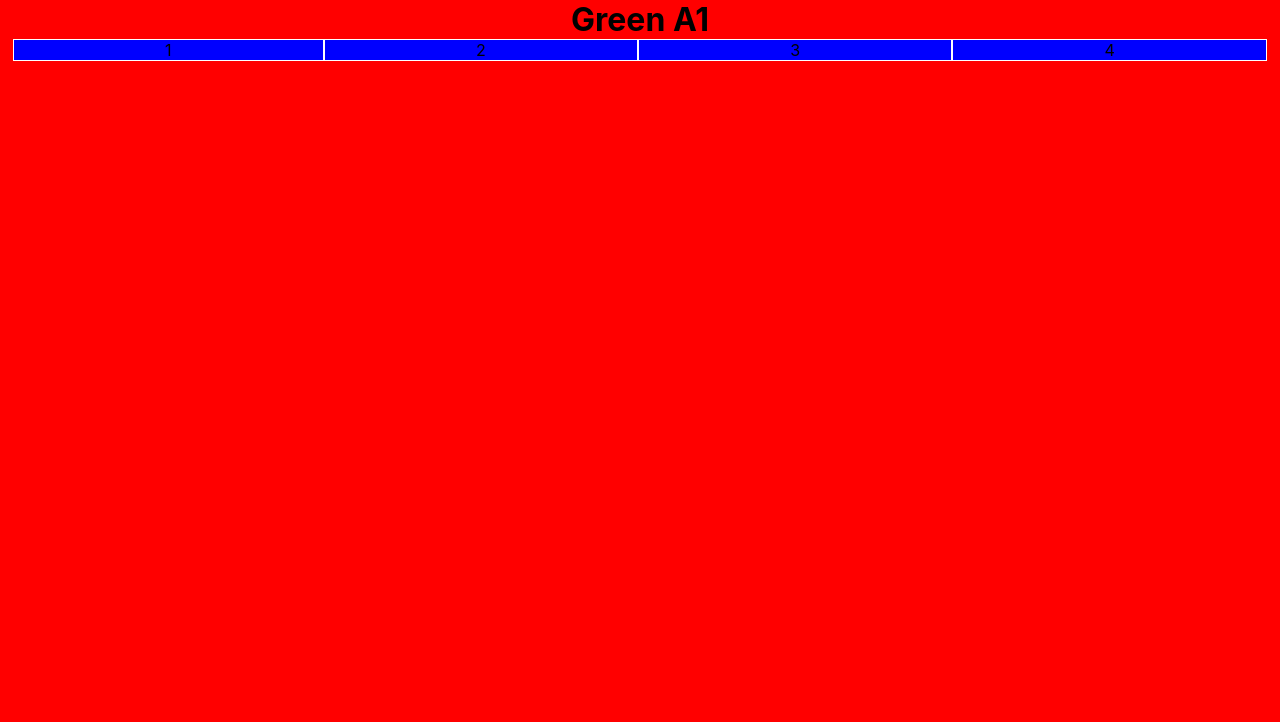
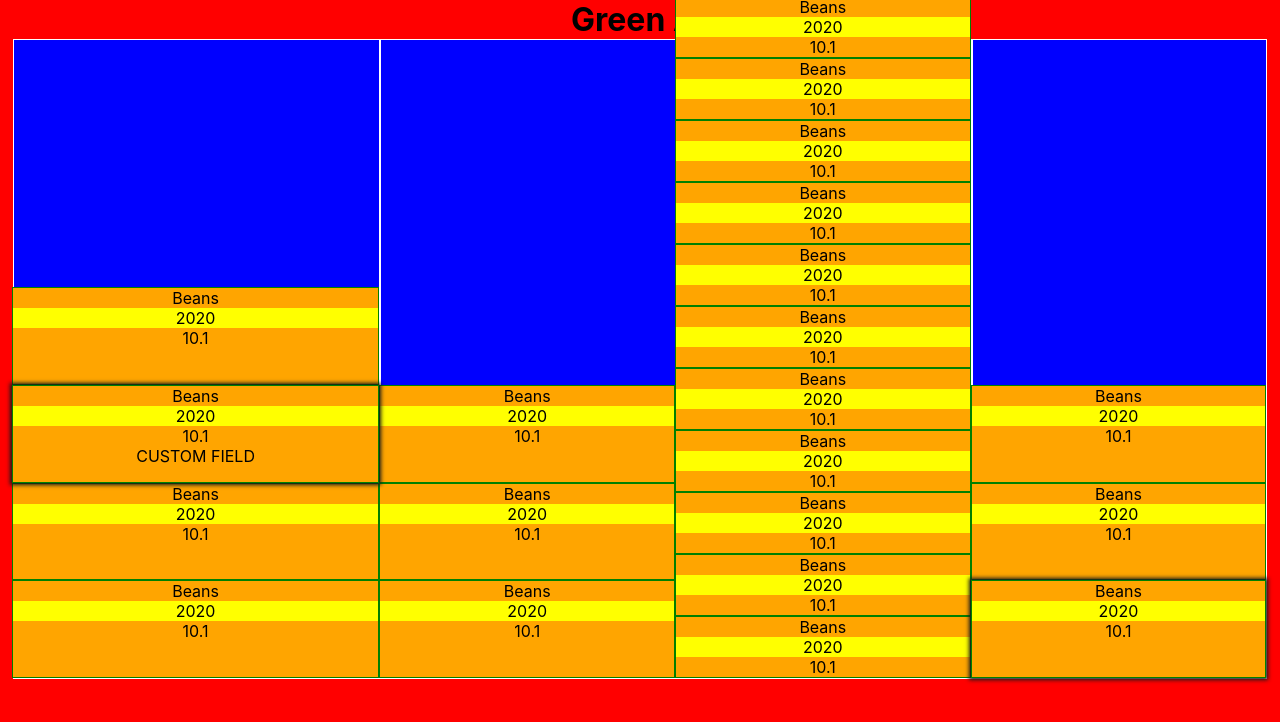
Before and after one commit to Kacper-Lubisz/TrayMaster, a React (Create React App) app: page / in a window 1280 px wide. Shown: the top 722 px of the page. Built offline with nearby package versions, Linux system fonts and the light colour scheme; no server answers; the database is empty.

Commit message:
Work on viewport

```diff
--- a/src/App.tsx
+++ b/src/App.tsx
@@ -1,5 +1,5 @@
-import React from 'react';
-import './App.scss';
+import React from "react";
+import "./App.scss";
 import {TopBar} from "./TopBar";
 import {SideBar} from "./SideBar";
 import {ViewPort} from "./ViewPort";
@@ -13,13 +13,15 @@ class App extends React.Component<any, any> {
     constructor(props: any) {
         super(props);
 
-    Warehouse.loadWarehouse();
-
-    this.pages = [{
+        this.pages = [
+            {
                 name: "Categories", sections: [
                     {
                         title: "All",
-          buttons: ["Beans", "Beans", "Beans", "Beans", "Beans", "Beans", "Beans", "Beans", "Beans", "Beans", "Beans", "Beans", "Beans", "Beans", "Beans"],
+                        buttons: [
+                            "Beans", "Beans", "Beans", "Beans", "Beans", "Beans", "Beans", "Beans", "Beans", "Beans",
+                            "Beans", "Beans", "Beans", "Beans", "Beans"
+                        ],
                         onClick: () => null
                     }, {
                         title: "Suggested",
@@ -32,7 +34,10 @@ class App extends React.Component<any, any> {
                 name: "Expiry", sections: [
                     {
                         title: "Years",
-            buttons: ["2020", "2020", "2020", "2020", "2020", "2020", "2020", "2020", "2020", "2020", "2020", "2020", "2020", "2020", "2020"],
+                        buttons: [
+                            "2020", "2020", "2020", "2020", "2020", "2020", "2020", "2020", "2020", "2020", "2020",
+                            "2020", "2020", "2020", "2020"
+                        ],
                         onClick: () => null
                     }, {
                         title: "Quarters",
@@ -47,16 +52,16 @@ class App extends React.Component<any, any> {
             }
         ];
 
-    Warehouse.loadWarehouse().then(warehouse => {
-      console.log(warehouse)
-    })
+        // Warehouse.loadWarehouse().then(warehouse => {
+        //     console.log(warehouse);
+        // });
 
     }
 
     render() {
         return (
             <div id="app">
-            <ViewPort/>
+                <ViewPort zoneLabel={"Green 1A"}/>
             </div>
         );
     }
--- a/src/ViewPort.scss
+++ b/src/ViewPort.scss
@@ -1,18 +1,49 @@
-#inner {
+#shelf {
   display: flex;
   flex-direction: row;
   flex-wrap: nowrap;
   justify-content: space-around;
   align-items: stretch;
   margin: 0 1%;
+  height: 80%;
 
   .column {
     border: 1px solid white;
     text-align: center;
     background-color: blue;
     flex: auto;
+
+    display: flex;
+    flex-direction: column;
+    flex-wrap: nowrap;
+    justify-content: flex-end;
+    align-items: flex-end;
+
+    .tray {
+      background-color: orange;
+      border: 1px solid green;
+      width: 100%;
+      height: 15%;
+
+    }
+
+
   }
+
 }
+
+#trayExpiry {
+  background-color: #aaa; // this is the default colour when there is no expiry specified
+}
+
+.selected {
+  background-color: orangered;
+  box-shadow: 0 0 4px 2px #191919;
+  //box-shadow: 0 0 50px 30px red;
+  z-index: 1;
+
+}
+
 
 h1 {
   margin: 0;
--- a/src/ViewPort.tsx
+++ b/src/ViewPort.tsx
@@ -1,20 +1,156 @@
 import React from "react";
 import "./ViewPort.scss";
-import "./core/"
-
+import {Column, Tray} from "./core/Warehouse";
 
 interface ViewPortProps {
-
+    zoneLabel: string;
 }
 
+interface LongPress {
+    isHappening: boolean;
+    timeout: number;
+    dragFrom: number;
+    selectedBefore: Map<Tray, boolean>;
+}
+
+/**
+ *@property
+ */
 interface ViewPortState {
-    columns:Co
+    columns: Column[];
+    selected: Map<Tray, Boolean>;
+    mouseDown?: boolean;
+    longPress?: LongPress;
 }
+
+const LONG_PRESS_TIMEOUT = 300;
 
 export class ViewPort extends React.Component<ViewPortProps, ViewPortState> {
 
     constructor(props: ViewPortProps) {
         super(props);
+
+        let category = {name: "Beans"};
+        let expiry = {
+            from: new Date().getTime(),
+            to: new Date().getTime(),
+            label: "2020",
+            color: "#ff0"
+        };
+        let weight: number = 10.1;
+
+        let trayA = new Tray(category, expiry, weight, "CUSTOM FIELD");
+        let trayB = new Tray(category, expiry, weight);
+
+        let bigBoyTray = new Tray({
+            name: "BeansBeansBeansBeansBeansBeansBeansBeansBeansBeansBeansBeansBeansBeansBeansBeansBeansBeans"
+        }, expiry, weight);
+
+        this.state = {
+            selected: new Map([trayA, trayB].map((tray) => [tray, true])),
+            columns: [
+                new Column([
+                    new Tray(category, expiry, weight),
+                    trayA,
+                    new Tray(category, expiry, weight),
+                    new Tray(category, expiry, weight)
+                ]),
+                new Column([
+                    new Tray(category, expiry, weight),
+                    new Tray(category, expiry, weight),
+                    new Tray(category, expiry, weight)
+                ]),
+                new Column(Array(15).fill(0).map(() => {
+                    return new Tray(category, expiry, weight);
+                })),
+                new Column([
+                    new Tray(category, expiry, weight),
+                    new Tray(category, expiry, weight),
+                    trayB,
+                    // bigBoyTray
+                    // fixme This doesn't work, the style needs fixing for big trays 😉
+                ]),
+            ]
+
+        };
+    }
+
+    selectTray(tray: Tray, toggle: boolean, e: React.MouseEvent<HTMLDivElement>) {
+        let selected = this.state.selected;
+        if (!toggle && selected.get(tray)) {
+            selected.set(tray, false);
+        } else {
+            selected.set(tray, true);
+        }
+        this.forceUpdate();
+    }
+
+    updateDragSelection(form: Tray, to: Tray, originalSelection: Map<Tray, boolean>) {
+
+    }
+
+    onMouseDown(tray: Tray, e: React.MouseEvent<HTMLDivElement>) {
+
+        const timeout: number = window.setTimeout(() => { // await hold time
+
+            if (this.state.longPress?.timeout !== undefined) { // not interrupted
+                console.log("TIMEOUT ", JSON.stringify(this.state.longPress));
+
+                const clonedSelected = new Map();
+                this.state.selected.forEach((selected, tray) => {
+                    clonedSelected.set(tray, selected);
+                });
+
+                this.setState(Object.assign(this.state, {
+                    longPress: {
+                        isHappening: true,
+                        timeout: 0,
+                        dragFrom: tray,
+                        selectedBefore: clonedSelected
+                    }
+                }));
+            }
+        }, LONG_PRESS_TIMEOUT);
+
+        this.setState(Object.assign(this.state, {
+            longPress: {
+                isHappening: false,
+                timeout: timeout,
+                dragFrom: tray
+            }
+        }));
+    }
+
+    onMouseUp(tray: Tray, e: React.MouseEvent<HTMLDivElement>) {
+        console.log("mouse up");
+
+        if (this.state.longPress !== undefined) {
+            if (this.state.longPress.isHappening) {
+                // long press done
+            } else {
+                window.clearTimeout(this.state.longPress.timeout);
+                this.setState(Object.assign(this.state, {
+                    longPress: null
+                }));
+            }
+        }
+    }
+
+    onMouseLeave(tray: Tray, e: React.MouseEvent<HTMLDivElement>) {
+        console.log("mouse leave");
+
+        if (!(this.state.longPress?.isHappening)) {
+            this.setState(Object.assign(this.state, {
+                longPress: null
+            }));
+        }
+    }
+
+    onMouseEnter(tray: Tray, e: React.MouseEvent<HTMLDivElement>) {
+        console.log("mouse Enter");
+
+        if (this.state.longPress?.isHappening) {
+        }
 
     }
 
@@ -22,14 +158,38 @@ export class ViewPort extends React.Component<ViewPortProps, ViewPortState> {
         return (
             <div id="outer">
                 <h1>Green A1</h1>
-                <div id="inner">
-                    {
-                        [1, 2, 3, 4].map((i) => {
-                            return <div style={{order: i}} className={"column"}>{i}</div>;
-                        })
-                    }
 
-                </div>
+                <div id="shelf">
+                    {this.state.columns.map((column, columnIndex) =>
+
+                        <div
+                            style={{order: columnIndex}}
+                            className="column"
+                            key={columnIndex}
+                        >
+                            {column.trays.map((tray, trayIndex) =>
+
+                                <div
+                                    className={`tray${(this.state.selected.get(tray) ? " selected" : "")}`}
+                                    onClick={this.selectTray.bind(this, tray, true)}
+                                    onMouseDown={this.onMouseDown.bind(this, tray)}
+                                    onMouseLeave={this.onMouseLeave.bind(this, tray)}
+                                    onMouseEnter={this.onMouseEnter.bind(this, tray)}
+                                    onMouseUp={this.onMouseUp.bind(this, tray)}
+                                    key={trayIndex}
+                                >
+                                    <div className="trayCategory">{tray.category?.name ?? "Mixed"}</div>
+
+                                    <div className="trayExpiry" style={{
+                                        backgroundColor: tray.expiry?.color
+                                    }}>{tray.expiry?.label ?? "?"}</div>
+
+                                    <div className="trayWeight">{tray.weight ?? "?"}</div>
+
+                                    <div className="trayCustomField">{tray.customField ?? ""}</div>
+                                </div>)}
+                        </div>)
+                    }</div>
             </div>
         );
     }
--- a/src/core/Warehouse.ts
+++ b/src/core/Warehouse.ts
@@ -44,7 +44,7 @@ export class Warehouse {
 
         const warehouseData = warehouseQuery.data();
         if (warehouseData === undefined) {
-      throw Error("Failed to load warehouse")
+            throw Error("Failed to load warehouse");
         }
 
         const categories: Category[] = [];
@@ -57,7 +57,7 @@ export class Warehouse {
             zones.push(doc.data() as Zone);
         });
 
-    return new Warehouse(warehouseRef, warehouseData.name, zones, categories)
+        return new Warehouse(warehouseRef, warehouseData.name, zones, categories);
 
     }
 
@@ -120,14 +120,14 @@ export class Shelf {
 export class Column {
     index: number;
 
-  parentShelf: Shelf;
+    // parentShelf: Shelf;
     trays: Tray[];
 
-  private constructor(parentShelf: Shelf) {
+    constructor(trays: Tray[]) {
         this.index = -1;
 
-    this.parentShelf = parentShelf;
-    this.trays = [];
+        // this.parentShelf = parentShelf;
+        this.trays = trays;
     }
 }
 
@@ -135,13 +135,24 @@ export interface Category {
     name: string;
 }
 
+export interface ExpiryRange {
+    from: number;
+    to: number;
+    label: string;
+    color: string;
+}
+
 export class Tray {
-  customField: string | undefined;
+    customField?: string;
     category?: Category;
+    expiry?: ExpiryRange;
+    weight?: number;
 
-  private constructor(category: Category) {
+    constructor(category: Category, expiryRange: ExpiryRange, weight: number, customField?:string) {
         this.category = category;
-    this.customField = "";
+        this.weight = weight;
+        this.expiry = expiryRange;
+        this.customField = customField;
     }
 }
 
--- a/src/core/database.ts
+++ b/src/core/database.ts
@@ -12,6 +12,6 @@ const firebaseConfig = { // firebase config
 
 firebase.initializeApp(firebaseConfig);
 export const db = firebase.firestore();
-db.enablePersistence().then((err) => {
-  console.log(err)
-});
+// db.enablePersistence().then((err) => {
+//   console.log(err)
+// });
```
Lines whose indentation alone changed are shown as unchanged.
